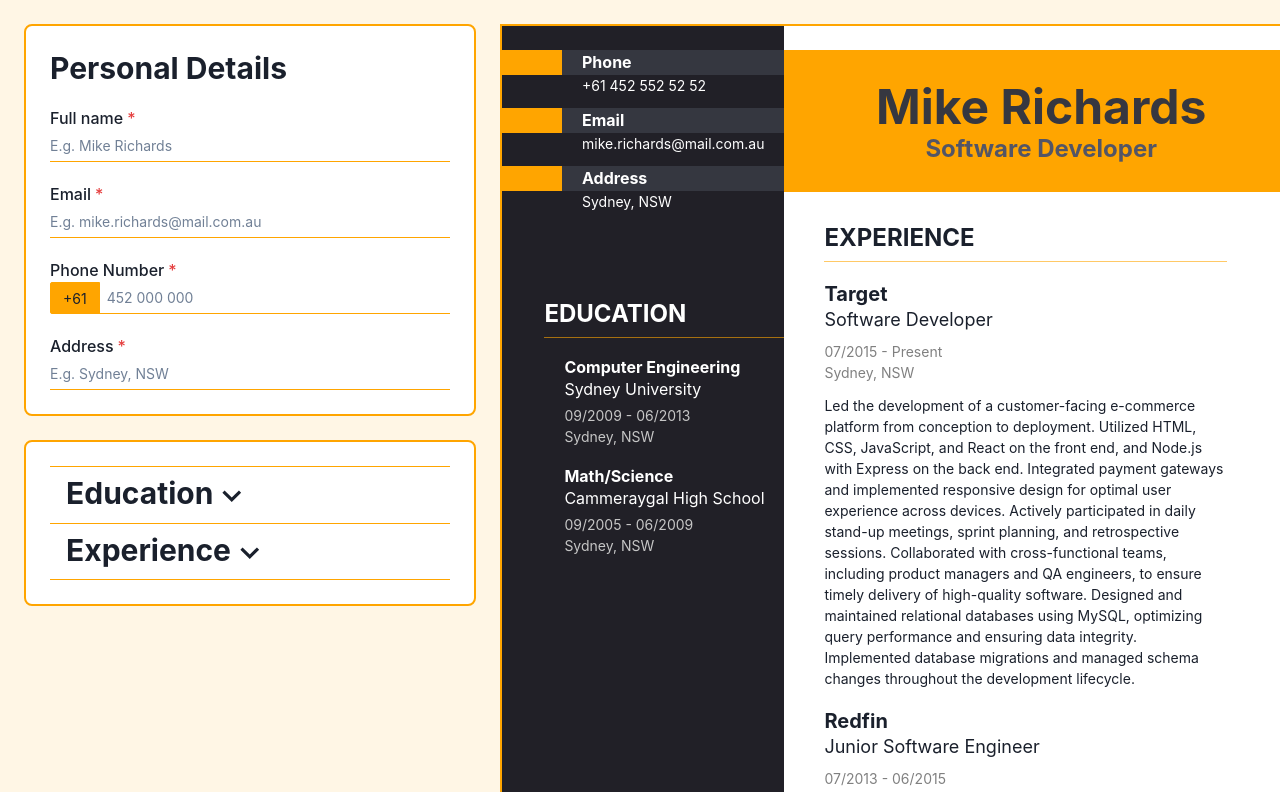
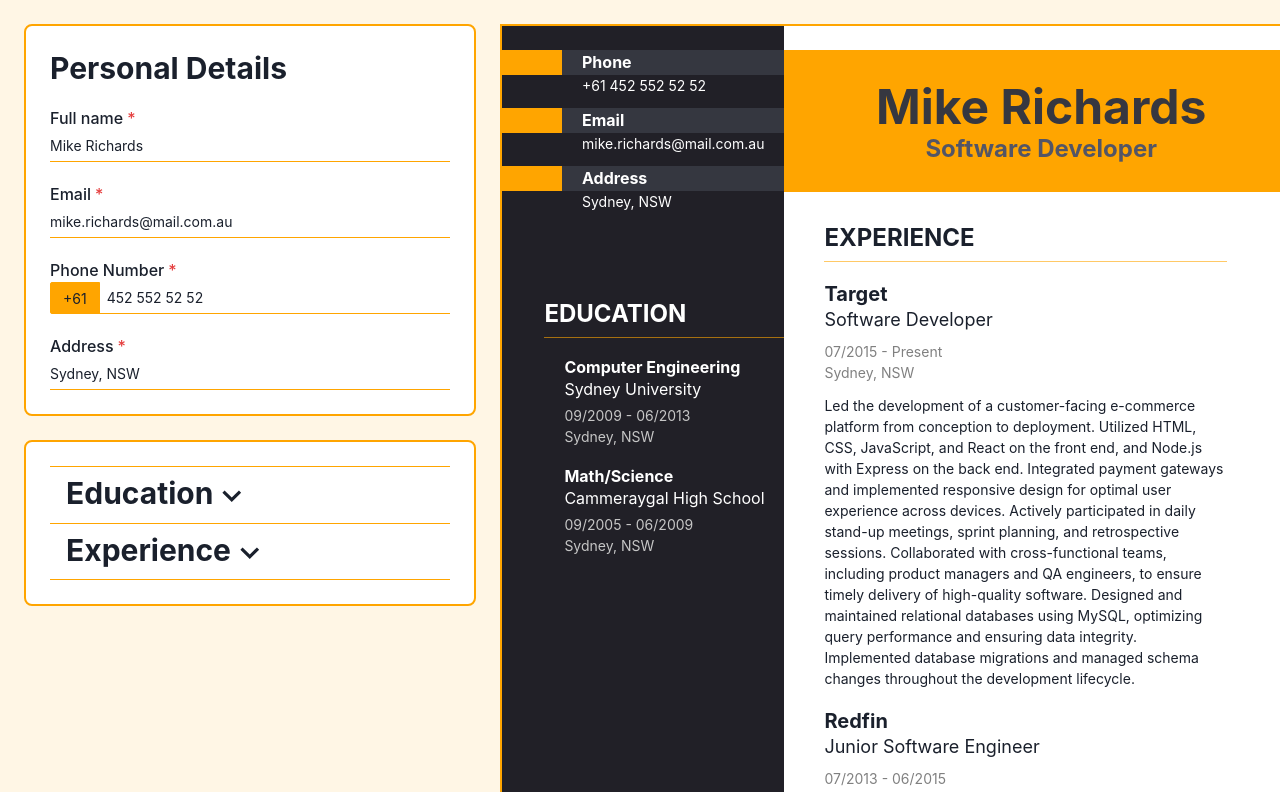
Before and after one commit to ensarokumus/top-project-cv-app, a React (Vite) app: page / in a window 1280 px wide. Shown: the top 792 px of the page. Built offline with nearby package versions, Linux system fonts and the light colour scheme.

Commit message:
Refactor PersonalDetails form section

```diff
--- a/src/App.jsx
+++ b/src/App.jsx
@@ -63,14 +63,16 @@ function App() {
   function handleSaveEducation() {
     setNextEducationId((nextEducationId) => nextEducationId + 1);
     setEditEducation(!isEditEducation);
-    setActiveForm([{
+    setActiveForm([
+      {
         id: "",
         school: "",
         degree: "",
         startDate: "",
         endDate: "",
         location: "",
-    }]);
+      },
+    ]);
   }
 
   // Cancelling the new education info entry
@@ -81,14 +83,16 @@ function App() {
         educationsSection.filter((e) => e.id !== nextEducationId)
       );
     }
-    setActiveForm([{
+    setActiveForm([
+      {
         id: "",
         school: "",
         degree: "",
         startDate: "",
         endDate: "",
         location: "",
-    }]);
+      },
+    ]);
   }
 
   // Deleting the new education info entry
@@ -97,25 +101,29 @@ function App() {
     setEducationsSection(
       educationsSection.filter((e) => e.id !== nextEducationId)
     );
-    setActiveForm([{
+    setActiveForm([
+      {
         id: "",
         school: "",
         degree: "",
         startDate: "",
         endDate: "",
         location: "",
-    }]);
+      },
+    ]);
   }
 
   // Editing an old education info entry
-  const [activeForm, setActiveForm] = useState([{
+  const [activeForm, setActiveForm] = useState([
+    {
       id: "",
       school: "",
       degree: "",
       startDate: "",
       endDate: "",
       location: "",
-  }]);
+    },
+  ]);
 
   function handleEditEducation(editEducationID) {
     setEditEducation(!isEditEducation);
@@ -138,10 +146,7 @@ function App() {
     <Flex>
       <Box minW="500px">
         <PersonalDetails
-          fullName={personalInfo.name}
-          email={personalInfo.email}
-          phone={personalInfo.phone}
-          address={personalInfo.address}
+          personalInfo={personalInfo}
           onChange={handlePersonalInfoChange}
         />
         <Accordion allowToggle>
--- a/src/components/PersonalDetails.jsx
+++ b/src/components/PersonalDetails.jsx
@@ -7,9 +7,8 @@ import {
   FormLabel,
   InputLeftAddon,
 } from "@chakra-ui/react";
-import example from "./example.jsx";
 
-function PersonalDetails({ onChange, fullName, email, phone, address }) {
+function PersonalDetails({ personalInfo, onChange }) {
   return (
     <Flex
       direction="column"
@@ -33,6 +32,7 @@ function PersonalDetails({ onChange, fullName, email, phone, address }) {
           borderColor="orange"
           size="sm"
           placeholder="E.g. Mike Richards"
+          value={personalInfo.name}
           onChange={onChange}
         />
       </FormControl>
@@ -45,6 +45,7 @@ function PersonalDetails({ onChange, fullName, email, phone, address }) {
           borderColor="orange"
           size="sm"
           placeholder="E.g. mike.richards@mail.com.au"
+          value={personalInfo.email}
           onChange={onChange}
         />
       </FormControl>
@@ -64,6 +65,7 @@ function PersonalDetails({ onChange, fullName, email, phone, address }) {
             borderColor="orange"
             size="sm"
             placeholder="452 000 000"
+            value={personalInfo.phone}
             onChange={onChange}
             pl='2'
           />
@@ -78,6 +80,7 @@ function PersonalDetails({ onChange, fullName, email, phone, address }) {
           borderColor="orange"
           size="sm"
           placeholder="E.g. Sydney, NSW"
+          value={personalInfo.address}
           onChange={onChange}
         />
       </FormControl>
```
Lines whose indentation alone changed are shown as unchanged.
